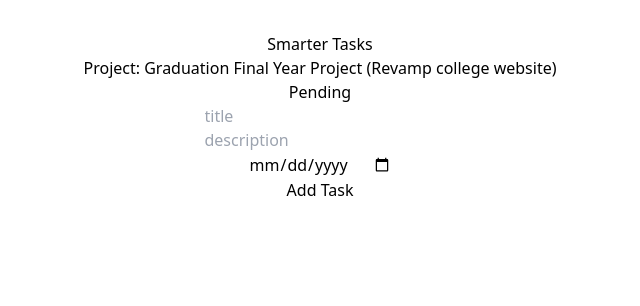
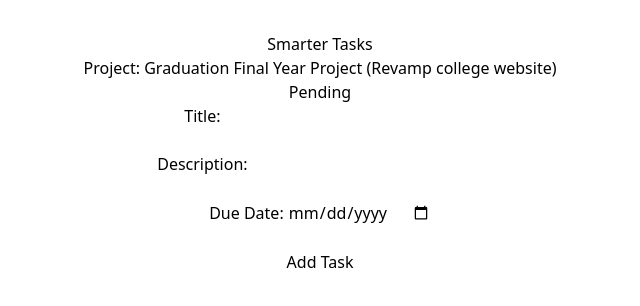
Before and after one commit to irshad2k2/wd301, a React (Vite) app in the folder smarter-tasks/: page / in a window 1280 px wide. Shown: the top 306 px of the page, without its empty margins (320-960 px from the left). Built offline with nearby package versions, Linux system fonts and the light colour scheme.

Commit message:
refactor taskform with react hooks

```diff
--- a/smarter-tasks/src/TaskForm.tsx
+++ b/smarter-tasks/src/TaskForm.tsx
@@ -2,60 +2,84 @@ import React from "react";
 import { TaskItem } from "./types";
 
 interface TaskFormProps {
-addTask: (task:TaskItem) => void
+  addTask: (task: TaskItem) => void;
 }
 
 interface TaskFormState {
-    title: string;
-    description: string;
-    dueDate: any;
+  title: string;
+  description: string;
+  dueDate: any;
 }
 
-class TaskForm extends React.Component<TaskFormProps, TaskFormState> {
-    constructor(props: TaskFormProps) {
-        super(props);
-        this.state = {
-            title: 'title',
-            description: 'description',
-            dueDate: "1947-08-15",
-        }
+const TaskForm = (props: TaskFormProps) => {
+  const [formState, setFormState] = React.useState<TaskFormState>({
+    title: "",
+    description: "",
+    dueDate: "",
+  });
+
+  const titleChanged: React.ChangeEventHandler<HTMLInputElement> = (event) => {
+    setFormState({ ...formState, title: event.target.value });
+  };
+
+  const descriptionChanged: React.ChangeEventHandler<HTMLInputElement> = (
+    event
+  ) => {
+    setFormState({ ...formState, description: event.target.value });
+  };
+
+  const dueDateChanged: React.ChangeEventHandler<HTMLInputElement> = (
+    event
+  ) => {
+    setFormState({ ...formState, dueDate: event.target.value });
+  };
+
+  const addTask: React.FormEventHandler<HTMLFormElement> = (event) => {
+    event.preventDefault();
+    console.log(`Submitted the form with`);
+    if (formState.title.length === 0 || formState.dueDate.length === 0) {
+      return;
     }
-    render() {
-        return (
-            <div>
-                <form className="form" onSubmit={this.addTask}>
-                    <input id="todoTitle" type="text" placeholder={this.state.title} onChange={this.titleChanged} required /> <br />
-                    <input  type="text" id="todoDescription" placeholder={this.state.description} onChange={this.descriptionChanged} /> <br />
-                    <input type="date" id="todoDueDate" placeholder={this.state.dueDate} onChange={this.dueDateChanged} required /> <br />
-                    <button type="submit" id="addTaskButton">Add Task</button>
-                </form>
-            </div>
-        )
-    }
-    addTask: React.FormEventHandler<HTMLFormElement> = (event) => {
-        event.preventDefault();
-        const newTask = {
-            title: this.state.title,
-            description: this.state.description,
-            dueDate: this.state.dueDate,
-        }
-        this.props.addTask(newTask);
-        this.setState({title: ""});
-        console.log(`Submitted the form! with ${this.state.title} and ${this.state.description} and ${this.state.dueDate}`);
-    };
+    props.addTask(formState);
+    setFormState({ title: "", description: "", dueDate: "" });
+  };
 
-    titleChanged: React.ChangeEventHandler<HTMLInputElement> = (event) => {
-        console.log(`${event.target.value}`);
-        this.setState({title: event.target.value})
-    }
-
-    descriptionChanged: React.ChangeEventHandler<HTMLInputElement> = (event) => {
-        this.setState({description: event.target.value})
-    }
-
-    dueDateChanged: React.ChangeEventHandler<HTMLInputElement> = (event) => {
-        this.setState({dueDate: event.target.value})
-    }
-}
+  return (
+    <>
+      <form onSubmit={addTask}>
+        <label htmlFor="todoTitle">Title: </label>
+        <input
+          id="todoTitle"
+          type="text"
+          value={formState.title}
+          onChange={titleChanged}
+          required
+        />
+        <br />
+        <br />
+        <label htmlFor="todoDescription">Description: </label>
+        <input
+          type="text"
+          id="todoDescription"
+          value={formState.description}
+          onChange={descriptionChanged}
+        />
+        <br />
+        <br />
+        <label htmlFor="todoDueDate">Due Date: </label>
+        <input
+          type="date"
+          id="todoDueDate"
+          value={formState.dueDate}
+          onChange={dueDateChanged}
+          required
+        />
+        <br />
+        <br />
+        <button type="submit">Add Task</button>
+      </form>
+    </>
+  );
+};
 
 export default TaskForm;
```
